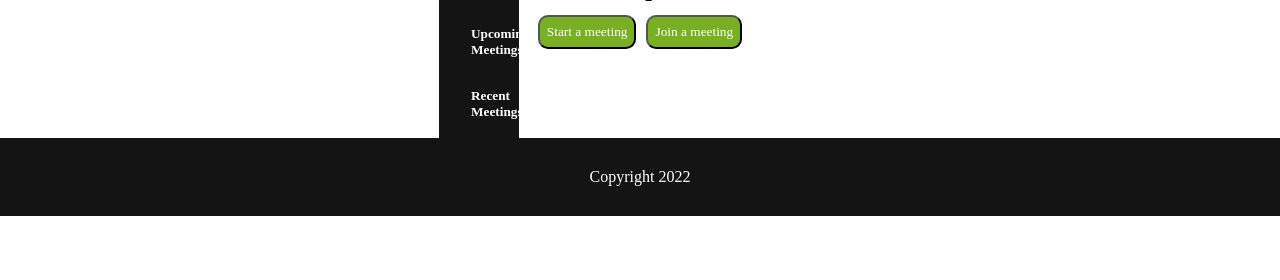
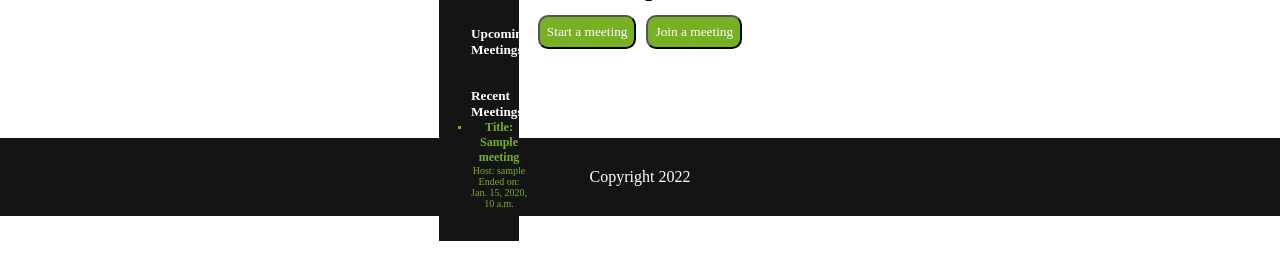
Before and after one commit to Zedtek-me/VideoCallBackend, a Django app: page /dashboard/ in a window 1280 px wide. Shown: the part 208-488 px from the top of the page. Run offline with Django 4.2, Linux system fonts and the light colour scheme; a user stored in the database is signed in; tables that the repository leaves empty hold one stand-in row (values such as "Sample post"); grey boxes marked "Sample" are stand-in pictures.

Commit message:
progress

```diff
--- a/VideoBackendApp/static/videobackend/css/index.css
+++ b/VideoBackendApp/static/videobackend/css/index.css
@@ -356,7 +356,25 @@ footer, .footer-cont{
 .meeting-sector>*{
     margin: 15px;
 }
-
+.secs{
+    display: flex;
+    flex-direction: column;
+    justify-content: center;
+    align-items: center;
+}
+.meeting-list{
+    display: flex;
+    align-self: flex-end;
+    justify-content: flex-end;
+    text-align: center;
+    font-size: 10px;
+    font-weight: 400;
+    list-style-type:square;
+    color: rgb(120, 175, 37);
+}
+#meeting-title{
+    font-size: 12px;
+}
 .profile-info{
     display: flex;
     flex-direction: column;
--- a/VideoBackendApp/templates/videobackend/dashboard.html
+++ b/VideoBackendApp/templates/videobackend/dashboard.html
@@ -17,10 +17,10 @@
         <!-- meeting sector starts here -->
         <div class="meeting-sector absolute">
             <h2 id="meeting-info">Meeting Info:</h2><!--upcoming header-->
-            <div class="up-coming-sect">
+            <div class="up-coming-sect secs">
                 <h5 class="upcoming">Upcoming Meetings:</5>
-                <ul id="upcoming-list">
-                    {%for meeting in coming%}
+                <ul class="upcoming-list meeting-list">
+                    {%for meeting in current%}
                         <li id="meeting">
                             <h6 id="meeting-title">Title: {{meeting.title}}</h6>
                             <p id="host">Host: {{meeting.host}}</p>
@@ -30,9 +30,9 @@
                 </ul>
             </div>
             <!-- recent meeting sector -->
-            <div class="recent-sect">
+            <div class="recent-sect secs">
                 <h5 class="upcoming">Recent Meetings:</5>
-                <ul id="recent-list">
+                <ul class="recent-list meeting-list">
                     {%for meeting in recent%}
                         <li id="meeting">
                             <h6 id="meeting-title">Title: {{meeting.title}}</h6>
--- a/VideoBackendApp/views.py
+++ b/VideoBackendApp/views.py
@@ -4,8 +4,14 @@ from django.contrib import messages
 from .models import User, Meeting
 from django.contrib.auth.decorators import login_required, permission_required
 from django.db import IntegrityError
-import datetime
+from django.utils import timezone
 
+
+# a utility function that returns an an iterable of scheduled and recent meetings
+def current_and_past_meetings():
+    recent_meetings= Meeting.objects.filter(starting__lt=timezone.now())
+    upcoming_meetings= Meeting.objects.filter(ending__gt=timezone.now())
+    return recent_meetings, upcoming_meetings
 
 # functional views for requests and response (not meant to be consumed by the react frontend. Just dedicated, entirely to the host(domain) of this backend app.)
 def home(request):
@@ -54,8 +60,10 @@ def signup(request):
 @login_required(login_url='home page')
 def dashboard(request):
     user = request.user
+    recent, coming= current_and_past_meetings()
+    print(recent, coming)
     msgs=messages.get_messages(request)
-    return render(request, 'dashboard.html', context={'user': user, 'msgs':msgs})
+    return render(request, 'dashboard.html', context={'user': user, 'msgs':msgs, 'recent': recent, 'current': coming})
 
 @login_required(login_url='home page')
 def setting(request):
@@ -64,21 +72,12 @@ def setting(request):
     return render(request, 'settings.html', context={'user': user, 'msgs':msgs}, content_type='text/html')
 
 # the meeting room view-> reserver for only loggedin users who have permissions to start a meeting, or have requested to join a meeting
-
-# a utility function that returns an an iterable of scheduled and recent meetings
-def current_and_past_meetings():
-    recent_meetings= Meeting.objects.filter(starting__lt=datetime.datetime.now())
-    upcoming_meetings= Meeting.objects.filter(ending_gt=datetime.datetime.now())
-    return recent_meetings, upcoming_meetings
-
-
 @login_required(login_url='home page')
 @permission_required(['VideoBackendApp.can_start_meeting', 'VideoBackendApp.can_join_meeting'], login_url='home page', raise_exception=True)
 def meeting(request):
-    recent, coming= current_and_past_meetings()
     user = request.user
     msgs=messages.get_messages(request)
-    return render(request, 'meeting_room.html', context={'user': user, 'msgs':msgs,'recent': recent, 'current': coming}, content_type='text/html')
+    return render(request, 'meeting_room.html', context={'user': user, 'msgs':msgs}, content_type='text/html')
 
 def log_out(request):
     user= request.user
```
